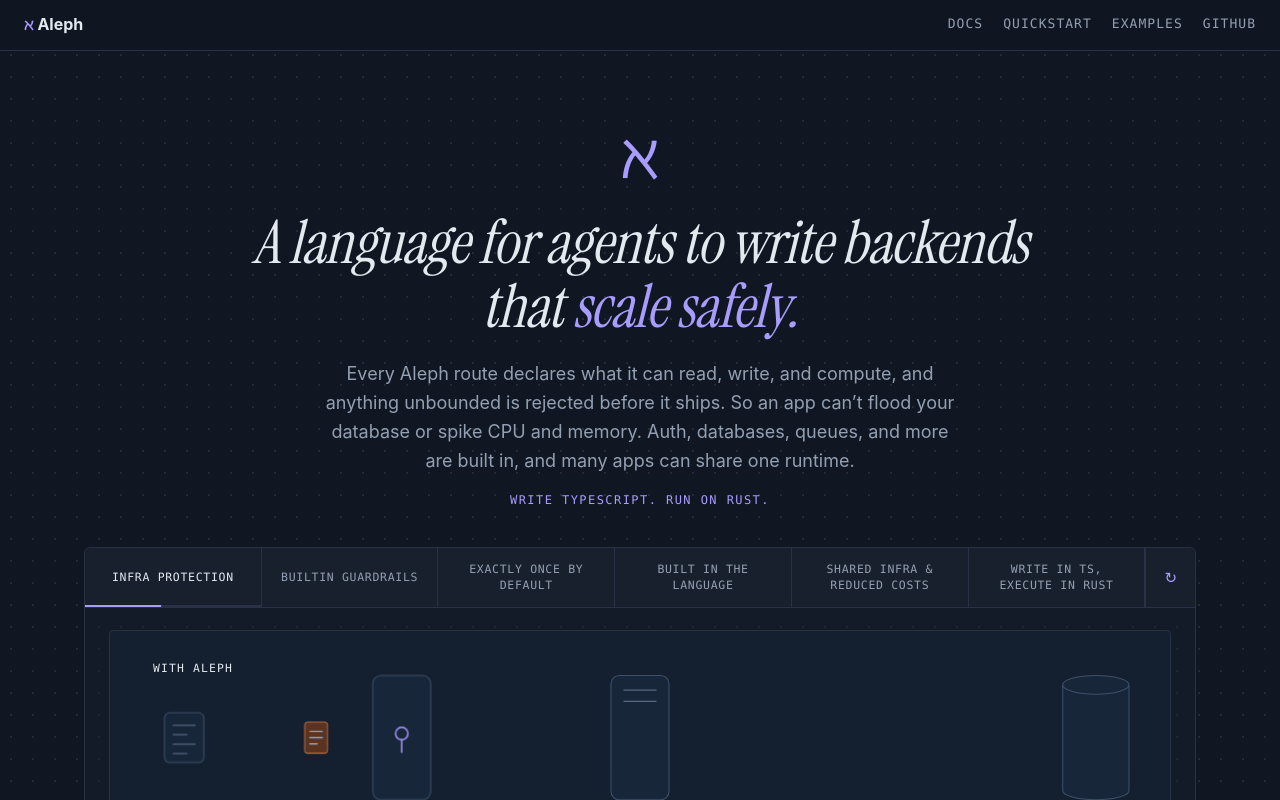
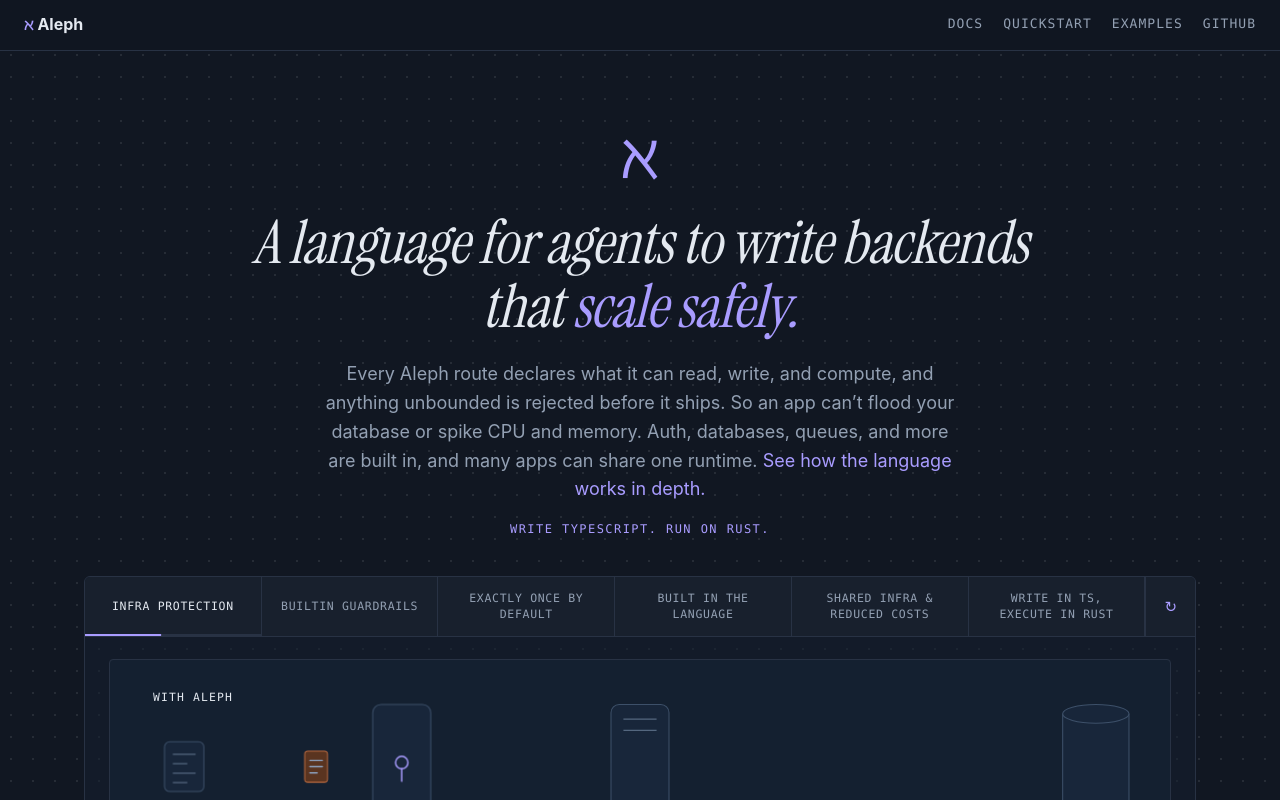
Before and after one commit to gubkin-labs/aleph, a Next.js app in the folder website/: page / in a window 1280 px wide. Shown: the top 800 px of the page. Built offline with nearby package versions, Linux system fonts and the light colour scheme.

Commit message:
Link in-depth docs from homepage hero; drop README link
Co-Authored-By: Claude Sonnet 5.5 <noreply@anthropic.com>

```diff
--- a/website/app/page.tsx
+++ b/website/app/page.tsx
@@ -49,7 +49,7 @@ export default function Home() {
           Every Aleph route declares what it can read, write, and compute, and anything unbounded is
           rejected before it ships. So an app can&rsquo;t flood your database or spike CPU and
           memory. Auth, databases, queues, and more are built in, and many apps can share one
-          runtime.
+          runtime. <Link href="/docs/programming-model/">See how the language works in depth.</Link>
         </p>
         <p className="tagline">Write TypeScript. Run on Rust.</p>
       </section>
```
Also changed, not shown: 1 other file (tests, documents, lock files or other folders).
